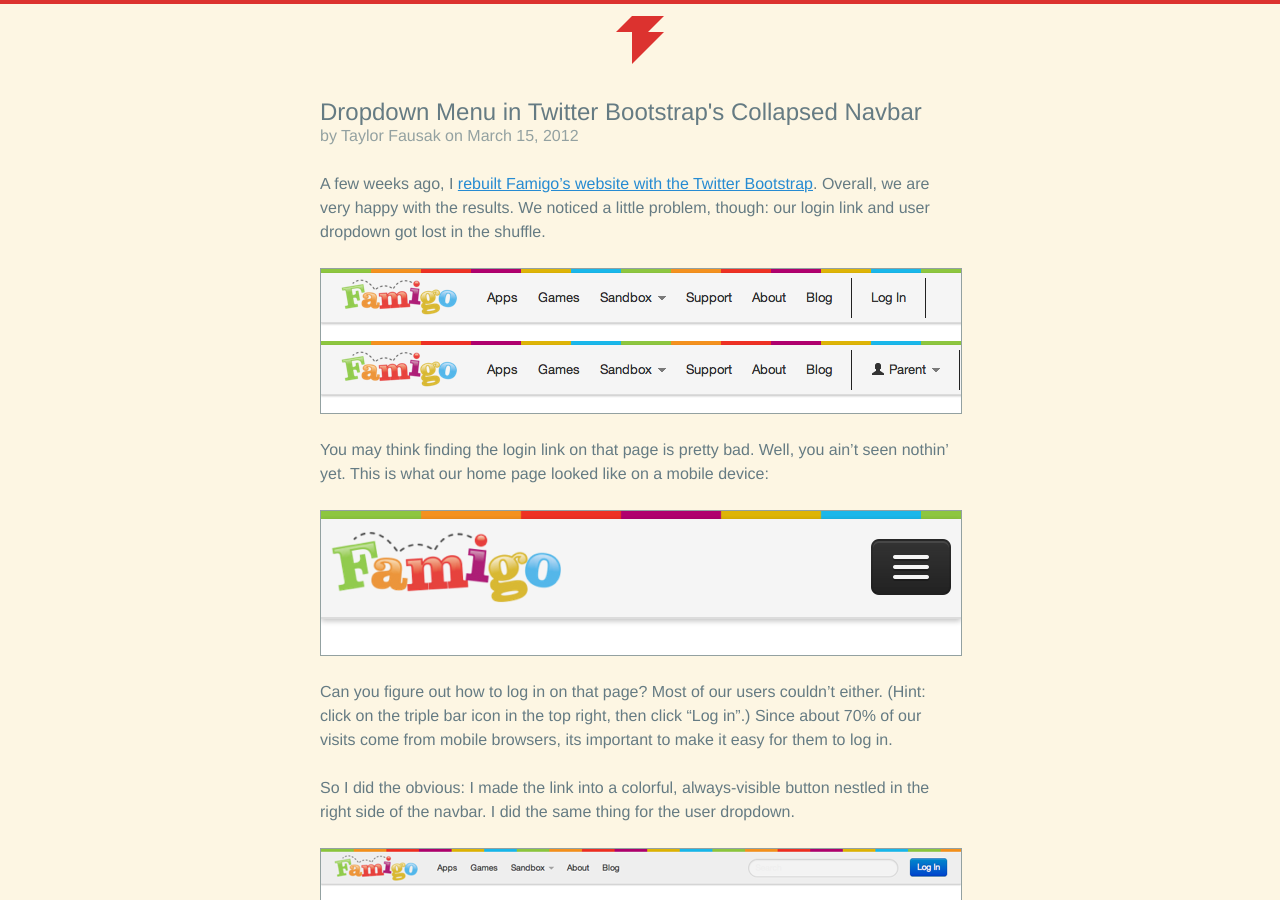
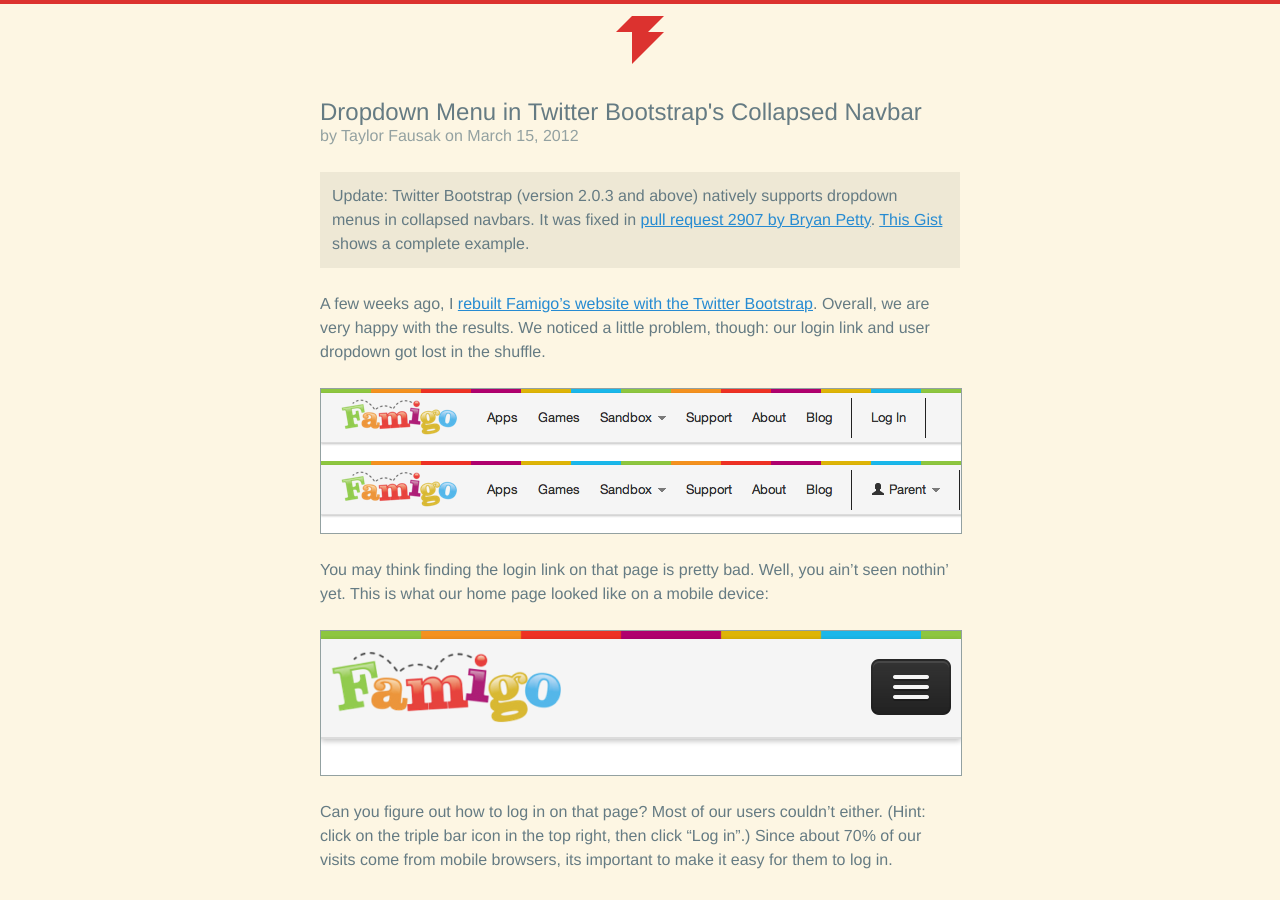
Before and after one commit to tfausak/tfausak.github.io, a Jekyll site: the page built from _posts/2012-03-15-dropdown-menu-in-twitter-bootstraps-collapsed-navbar.md, in a window 1280 px wide and 900 px high. Built offline with Jekyll 4.4.1, drawn with Linux system fonts in a browser that asks for light colours.

Commit message:
Add note about Bootstrap >= 2.0.3.
I didn't realize they had fixed this.

```diff
--- a/_posts/2012-03-15-dropdown-menu-in-twitter-bootstraps-collapsed-navbar.md
+++ b/_posts/2012-03-15-dropdown-menu-in-twitter-bootstraps-collapsed-navbar.md
@@ -2,6 +2,8 @@
 layout: post
 title: Dropdown Menu in Twitter Bootstrap's Collapsed Navbar
 ---
+
+<aside>Update: Twitter Bootstrap (version 2.0.3 and above) natively supports dropdown menus in collapsed navbars. It was fixed in <a href="https://github.com/twitter/bootstrap/pull/2907">pull request 2907 by Bryan Petty</a>. <a href="https://gist.github.com/3845213">This Gist</a> shows a complete example.</aside>
 
 A few weeks ago, I [rebuilt Famigo's website with the Twitter
 Bootstrap][1]. Overall, we are very happy with the results. We noticed
```
